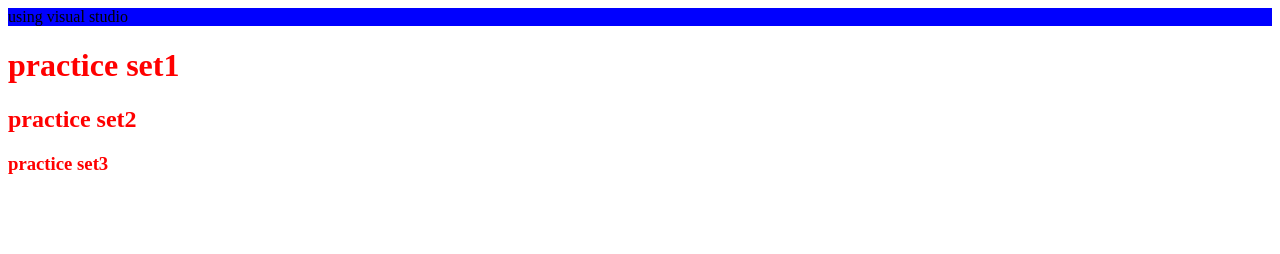
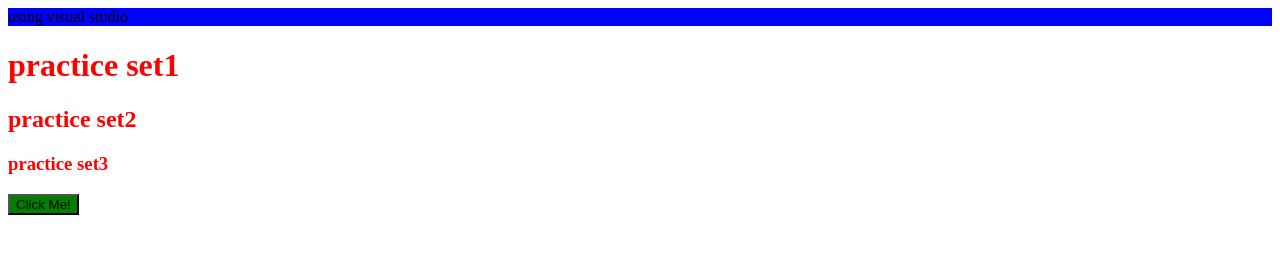
Before and after one commit to gunnuwatts/my-javascript-learning, a website: page custom-functions/index1.html in a window 1280 px wide. Drawn offline with Linux system fonts and the light colour scheme.

Commit message:
practiceques3a

```diff
--- a/custom-functions/index1.html
+++ b/custom-functions/index1.html
@@ -13,6 +13,7 @@
     <h1 class="heading">practice set1</h1>
     <h2 class="heading">practice set2</h2>
     <h3 class="heading">practice set3</h3>
+    <button>Click Me!</button>
 </body>
 
 </html>
--- a/custom-functions/style.css
+++ b/custom-functions/style.css
@@ -10,4 +10,9 @@
 h2,
 h3 {
     color: red;
+
 }
+
+button {
+    background-color: green;
+}
```
